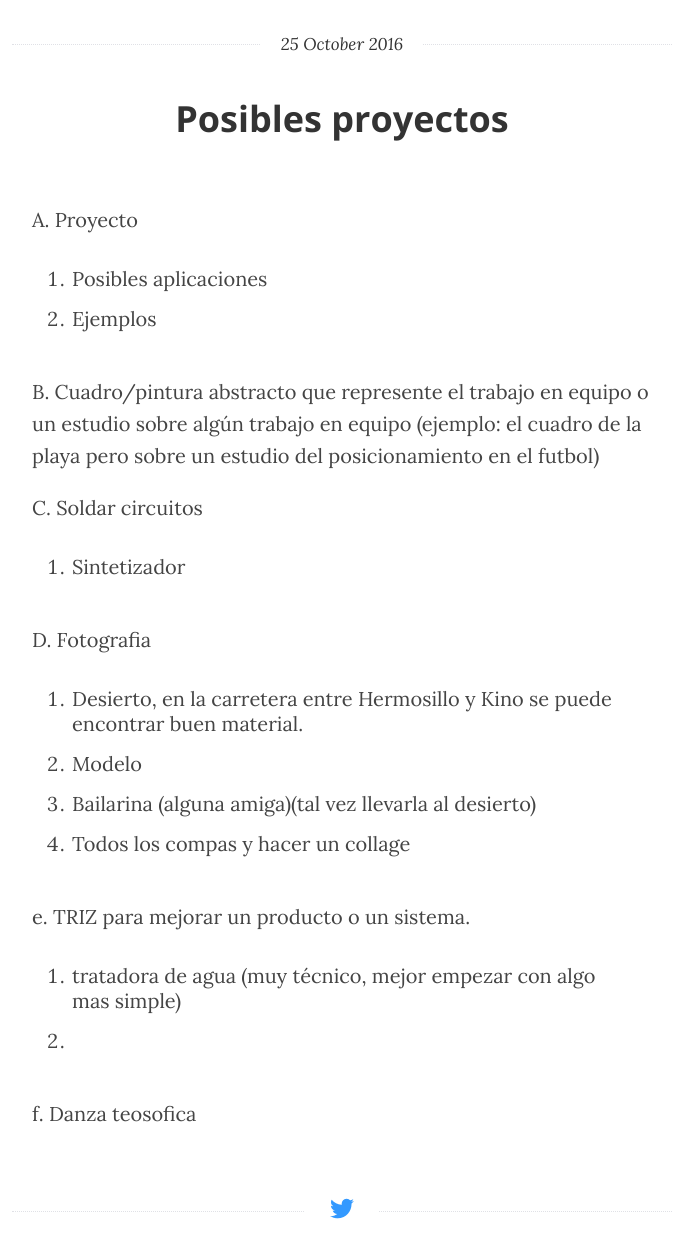
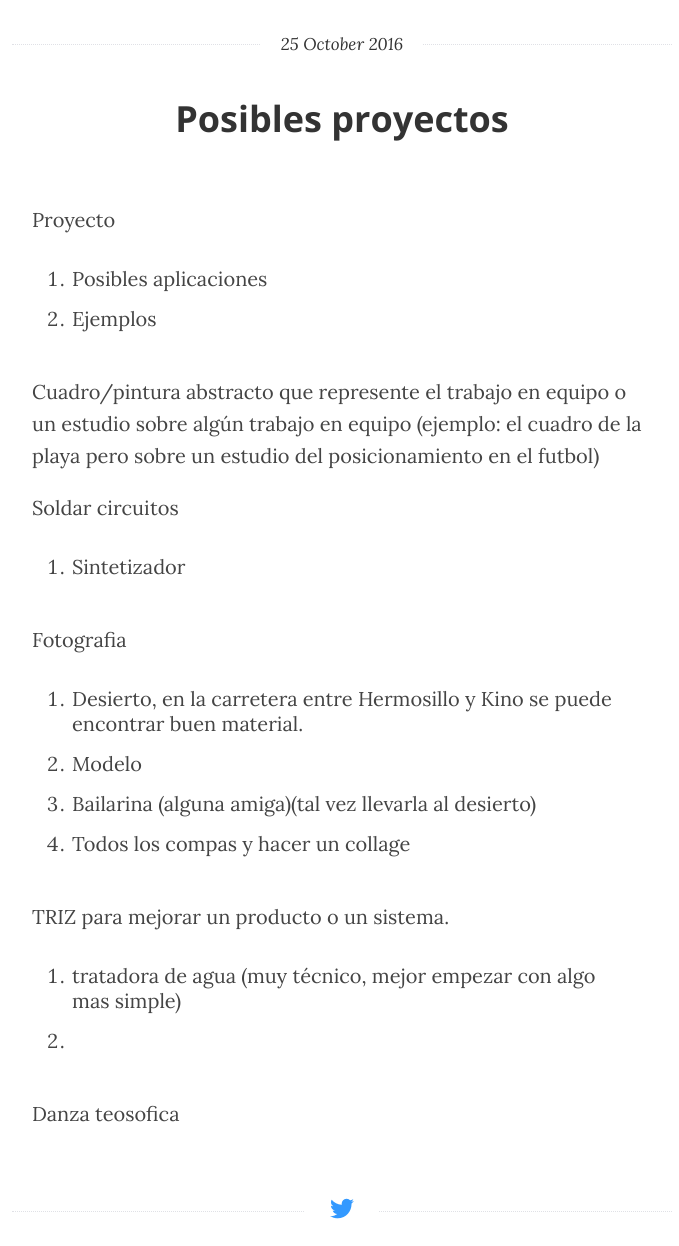
Before and after one commit to limden/limden.github.io, a Jekyll site: the page built from _posts/2016-10-25-posibles-proyectos.markdown, in a window 1280 px wide and 1400 px high, cut to the strip 154-1400 px from the top of the window. Shown: the whole strip, without its empty margins (298-977 px from the left). Built offline with Jekyll 4.4.1, drawn with Linux system fonts in a browser that asks for light colours.

```diff
--- a/_posts/2016-10-25-posibles-proyectos.markdown
+++ b/_posts/2016-10-25-posibles-proyectos.markdown
@@ -3,30 +3,33 @@ published: true
 title: Posibles proyectos
 layout: post
 ---
-A. Proyecto
+Proyecto
+
 1. Posibles aplicaciones
 2. Ejemplos
 
 
 
-B. Cuadro/pintura abstracto que represente el trabajo en equipo o un estudio sobre algún trabajo en equipo (ejemplo: el cuadro de la playa pero sobre un estudio del posicionamiento en el futbol)
+Cuadro/pintura abstracto que represente el trabajo en equipo o un estudio sobre algún trabajo en equipo (ejemplo: el cuadro de la playa pero sobre un estudio del posicionamiento en el futbol)
 
-C. Soldar circuitos
+Soldar circuitos
+
 1. Sintetizador
 
 
-D. Fotografia
+Fotografia
+
 1. Desierto, en la carretera entre Hermosillo y Kino se puede encontrar buen material.
 2. Modelo
 3. Bailarina (alguna amiga)(tal vez llevarla al desierto)
 4. Todos los compas y hacer un collage
 
 
-e. TRIZ para mejorar un producto o un sistema.
+TRIZ para mejorar un producto o un sistema.
 
 1. tratadora de agua (muy técnico, mejor empezar con algo mas simple)
 2.
 
 
 
-f. Danza teosofica
+Danza teosofica
```
